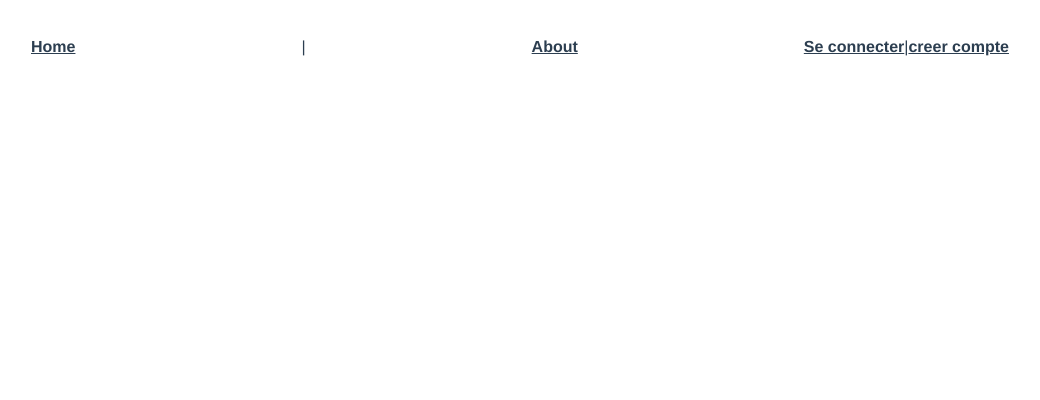
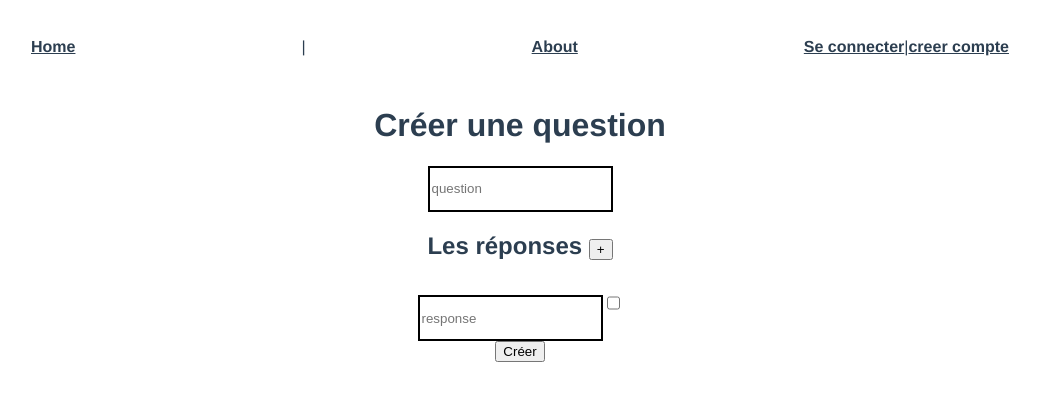
Before and after one commit to ouamine59/quizfront, a Vue app: page /#/creer-quiz in a window 1280 px wide. Shown: the top 400 px of the page, without its empty margins (120-1160 px from the left). Built offline with nearby package versions, Linux system fonts and the light colour scheme; no server answers.

Commit message:
creation du front pour la creation de question

```diff
--- a/src/App.vue
+++ b/src/App.vue
@@ -9,7 +9,9 @@
 
 
     <div v-if="store.state.user.role=='admin'" id="menuadmin">
-      <router-link to="/s-enregistrer">ADMIN</router-link>
+
+      <router-link to="/creer-quiz">Creer quiz</router-link>
+
 
       <div @click="logout" id="logout">X</div>
     </div>
--- /dev/null
+++ b/src/components/CreateQuestionAdmin.vue
@@ -0,0 +1,78 @@
+
+
+
+    <template lang="">
+        <div>
+            <h1>Créer une question</h1>
+            <input v-model="form.question" placeholder="question"/>
+
+            <h2>Les réponses <button @click="addResponse">+</button></h2>
+
+            <div v-for="(response, index) in form.responses" :key="index">
+                <input class="response" v-model="response.text" placeholder="response"/>
+                <input type="checkbox" :value="index" v-model="form.correctAnswers"/>
+            </div>
+
+            <button @click="create">Créer</button>
+        </div>
+    </template>
+
+    <script setup>
+    import { reactive, ref } from 'vue';
+    import { required, minLength } from '@vuelidate/validators';
+    import { useVuelidate } from '@vuelidate/core';
+
+    const form = reactive({
+        question: '',
+        responses: [{ text: '' }],
+        correctAnswers: []
+    });
+
+    const rules = {
+        question: { required, minLength: minLength(3) }
+    };
+
+    const validations = useVuelidate(rules, form);
+
+    const addResponse = () => {
+        form.responses.push({ text: '' });
+    };
+
+    const create = async () => {
+        let checkedCheckboxes = document.querySelectorAll('input[type="checkbox"]:checked');
+        let checkedValues = [];
+        checkedCheckboxes.forEach(function(checkbox) {
+            checkedValues.push(checkbox.value);
+        });
+        const questionData = {
+            question: form.question,
+            responses: form.responses.map(r => r.text),
+            correctAnswers: checkedValues
+        };
+
+        //appel a API pour creation question
+        try {
+            const response = await fetch('http://localhost:8889/api/quiz/create-question', {
+                method: 'POST',
+                body: JSON.stringify(questionData),
+                headers: {
+                    'Accept': 'application/json, text/plain, */*',
+                    'Content-Type': 'application/json',
+                },
+            });
+            if (!response.ok) {
+                throw new Error(`HTTP error! status: ${response.status}`);
+            }
+            const result = await response.json();
+
+
+
+  } catch (err) {
+    console.error('Error during login:', err);
+  }
+    };
+    </script>
+
+    <style lang="">
+    /* Add your styles here */
+    </style>
--- a/src/components/Login.vue
+++ b/src/components/Login.vue
@@ -1,17 +1,17 @@
 
-    <template>
+<template>
   <div>
     <input v-model="form.username" placeholder="username" />
-    <div v-if="validations.username.$error" class="error">gjgjjh
+    <div v-if="validations.username.$error" class="error">
       <span v-if="!validations.username.required">Username is required.</span>
       <span v-if="!validations.username.minLength">Username must be at least 3 characters long.</span>
       <span v-if="!validations.username.regex">Username must start with at least 3 alphabetic characters.</span>
     </div>
 
     <input type="password" v-model="form.password" placeholder="password" />
-    <span v-if="validations.password.$error"></span>
+    <span v-if="validations.password.$error" class="error">ujtj</span>
 
-    <button @click.prevent="login">Valider</button>
+    <button @click="login">Valider</button>
   </div>
 </template>
 
@@ -21,11 +21,11 @@ import { reactive} from 'vue';
 import {useStore} from 'vuex'
 import {useRouter} from 'vue-router'
 import { useVuelidate } from '@vuelidate/core'
-import { required, minLength, email , helpers} from '@vuelidate/validators'
+import { required, minLength,  helpers} from '@vuelidate/validators'
 
 const form = reactive({
-  username: '',
-  password: ''
+  username: 'admin',
+  password: '1234'
 })
 // Custom regex validator
 const regex = helpers.withMessage(
--- a/src/router/index.ts
+++ b/src/router/index.ts
@@ -3,6 +3,8 @@ import HomeView from '../views/HomeView.vue'
 import LoginView from '../views/LoginView.vue'
 import RegisterView from "../views/RegisterView.vue"
 import TableauDeBordAdminView from '../views/TableauDeBordAdminView.vue'
+import CreateQuestionAdminView from '../views/CreateQuestionAdminView.vue'
+
 const routes: Array<RouteRecordRaw> = [
   {
     path: '/',
@@ -32,6 +34,11 @@ const routes: Array<RouteRecordRaw> = [
     name: 'tableau',
     component: TableauDeBordAdminView
   },
+  {
+    path: '/creer-quiz',
+    name: 'createquiz',
+    component: CreateQuestionAdminView
+  },
 ]
 
 const router = createRouter({
--- /dev/null
+++ b/src/views/CreateQuestionAdminView.vue
@@ -0,0 +1,11 @@
+<template lang="">
+    <div>
+        <CreateQuestionAdmin/>
+    </div>
+</template>
+<script setup>
+    import CreateQuestionAdmin from '@/components/CreateQuestionAdmin.vue';
+</script>
+<style lang="">
+
+</style>
```
